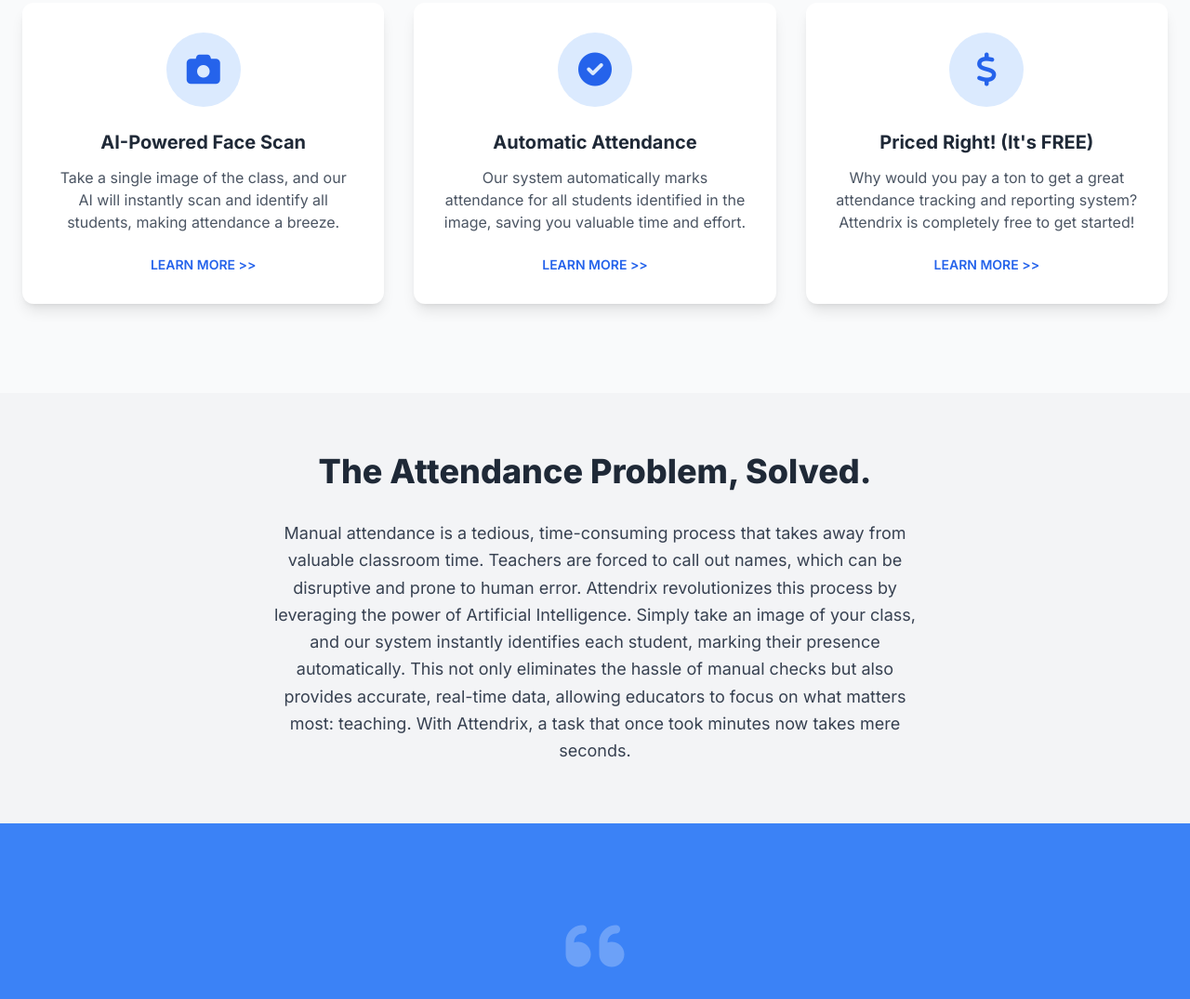
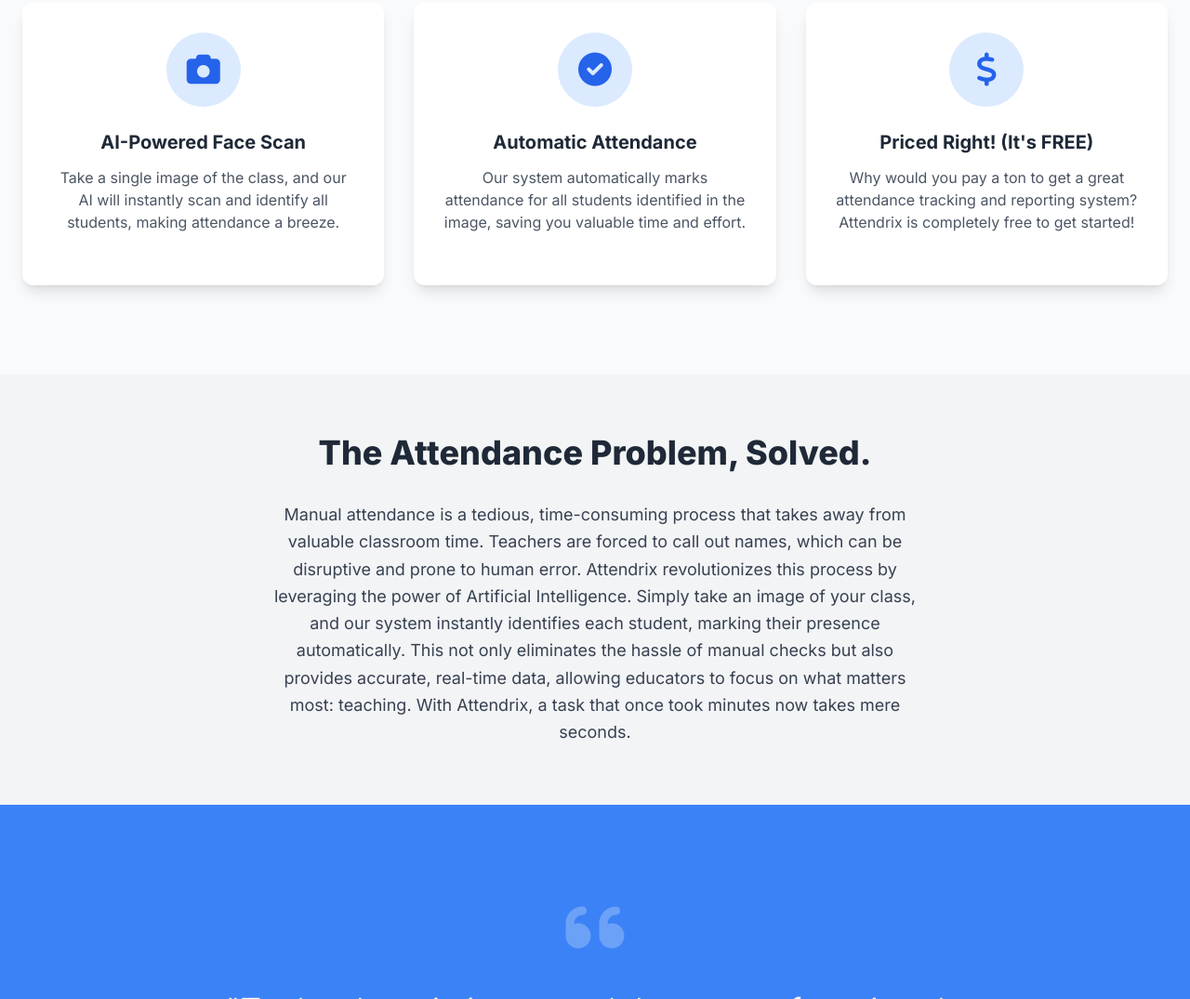
Before and after one commit to CodeWithRJ006/AIDEA-BUILDERS, a plain HTML site: page index.html in a window 1280 px wide. Shown: the part 949-2024 px from the top of the page at 93% size. Drawn offline with nearby package versions, Linux system fonts and the light colour scheme.

Commit message:
Update index.html

```diff
--- a/index.html
+++ b/index.html
@@ -91,7 +91,6 @@
                     </div>
                     <h3 class="text-xl font-bold mb-3">AI-Powered Face Scan</h3>
                     <p class="text-gray-600 mb-6">Take a single image of the class, and our AI will instantly scan and identify all students, making attendance a breeze.</p>
-                    <a href="#" class="text-blue-600 font-semibold text-sm">LEARN MORE >></a>
                 </div>
             </div>
             <!-- Feature 2 -->
@@ -102,8 +101,7 @@
                     </div>
                     <h3 class="text-xl font-bold mb-3">Automatic Attendance</h3>
                     <p class="text-gray-600 mb-6">Our system automatically marks attendance for all students identified in the image, saving you valuable time and effort.</p>
-                    <a href="#" class="text-blue-600 font-semibold text-sm">LEARN MORE >></a>
-                </div>
+                    </div>
             </div>
             <!-- Feature 3 -->
             <div class="w-full md:w-1/3 px-4 mb-8">
@@ -113,8 +111,7 @@
                     </div>
                     <h3 class="text-xl font-bold mb-3">Priced Right! (It's FREE)</h3>
                     <p class="text-gray-600 mb-6">Why would you pay a ton to get a great attendance tracking and reporting system? Attendrix is completely free to get started!</p>
-                    <a href="#" class="text-blue-600 font-semibold text-sm">LEARN MORE >></a>
-                </div>
+                    </div>
             </div>
         </div>
     </section>
```
